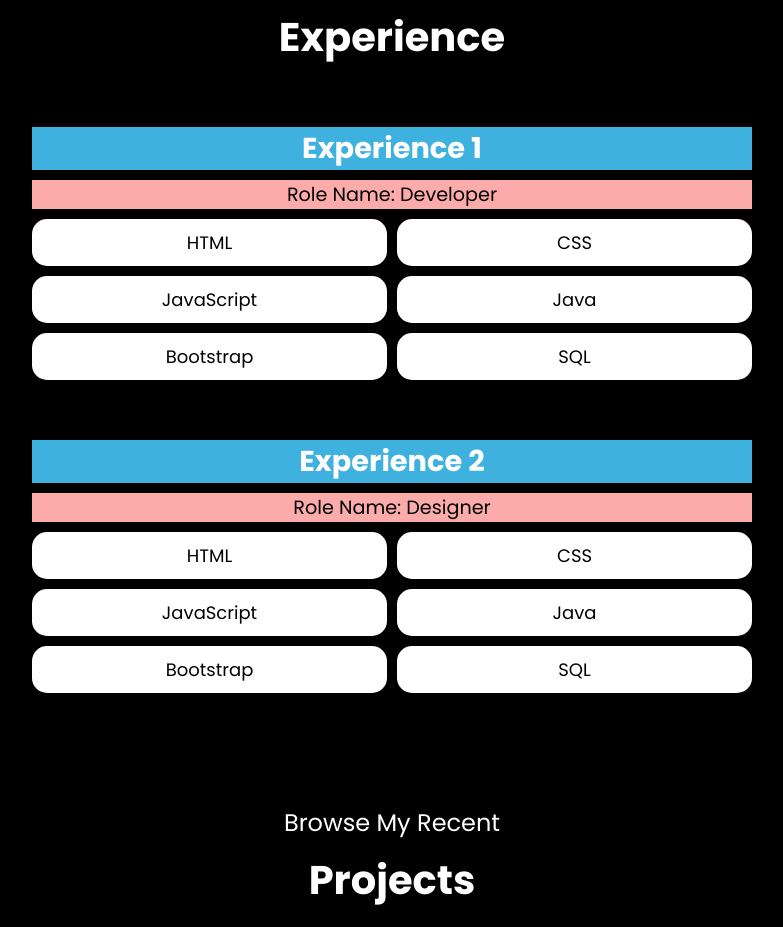
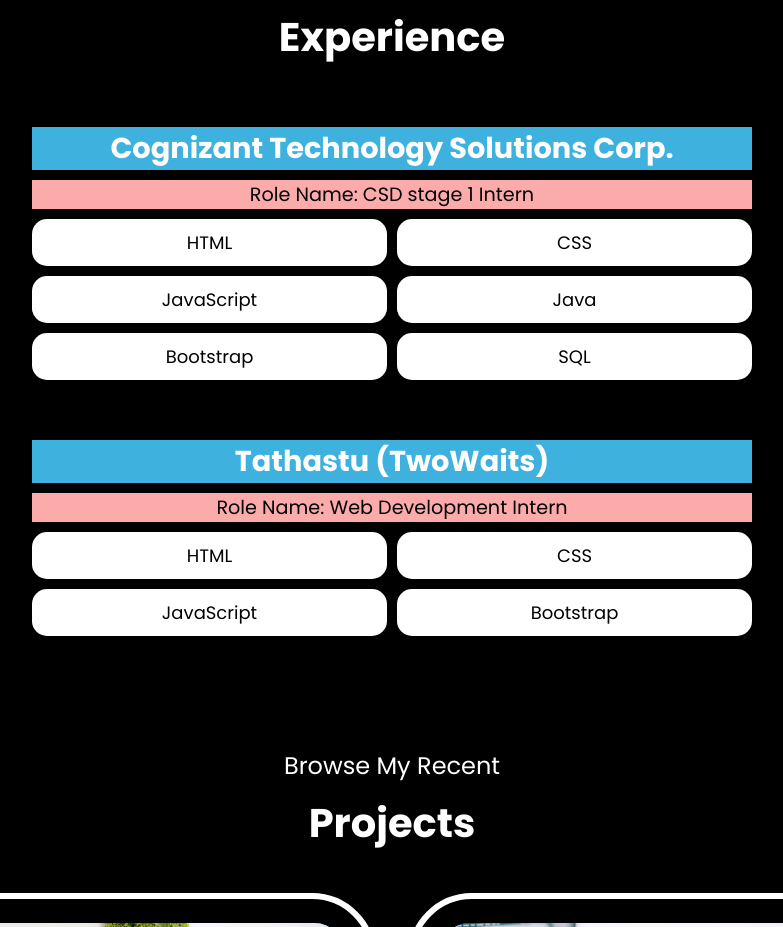
Before and after one commit to pranjalhonawale/my-portfolio, a plain HTML site: page index.html in a window 1280 px wide. Shown: the part 1721-2648 px from the top of the page, without its empty margins (248-1031 px from the left). Drawn offline with Linux system fonts and the light colour scheme.

Commit message:
changes made in experience

```diff
--- a/index.html
+++ b/index.html
@@ -203,7 +203,7 @@
 
     <style>
       .dropdown-icon {
-        margin-left: 5px; /* Adjust spacing between text and icon */
+        margin-left: 5px;
       }
     </style>
 
@@ -228,8 +228,8 @@
       <p class="section__text__p1">Explore My</p>
       <h1 class="title">Experience</h1>
       <div class="experience">
-          <h2>Experience 1</h2>
-          <div class="role-name">Role Name: Developer</div>
+          <h2>Cognizant Technology Solutions Corp.</h2>
+          <div class="role-name">Role Name: CSD stage 1 Intern</div>
           <div class="skills">
               <div class="skill">HTML</div>
               <div class="skill">CSS</div>
@@ -241,106 +241,16 @@
       </div>
 
       <div class="experience">
-          <h2>Experience 2</h2>
-          <div class="role-name">Role Name: Designer</div>
+          <h2>Tathastu (TwoWaits)</h2>
+          <div class="role-name">Role Name: Web Development Intern</div>
           <div class="skills">
               <div class="skill">HTML</div>
               <div class="skill">CSS</div>
               <div class="skill">JavaScript</div>
-              <div class="skill">Java</div>
               <div class="skill">Bootstrap</div>
-              <div class="skill">SQL</div>
           </div>
       </div>
   </section>
-
-    <!-- <section id="experience">
-      <p class="section__text__p1">Explore My</p>
-      <h1 class="title">Experience</h1>
-      <div class="experience-details-container">
-        <div class="about-containers">
-          <div class="details-container">
-            <h2 class="experience-sub-title">Cognizant Technology Solutions Corp.</h2>
-            <h3>CSD Stage 1 Intern (2024)</h3>
-            <div class="article-container">
-              <article>
-                <img src="./assets/assets/checkmark.png" alt="experience" class="icon" />
-                <div>
-                  <h3>Bootstrap</h3>
-                </div>
-              </article>
-              <article>
-                <img src="./assets/assets/checkmark.png" alt="experience" class="icon" />
-                <div>
-                  <h3>CSS</h3>
-                </div>
-              </article>
-              <article>
-                <img src="./assets/assets/checkmark.png" alt="experience" class="icon" />
-                <div>
-                  <h3>JavaScript</h3>
-                </div>
-              </article>
-              <article>
-                <img src="./assets/assets/checkmark.png" alt="experience" class="icon" />
-                <div>
-                  <h3>Core JAVA</h3>
-                </div>
-              </article>
-              <article>
-                <img src="./assets/assets/checkmark.png" alt="experience" class="icon" />
-                <div>
-                  <h3>SQL</h3>
-                </div>
-              </article>
-              <article>
-                <img src="./assets/assets/checkmark.png" alt="experience" class="icon" />
-                <div>
-                  <h3>OOP</h3>
-                </div>
-              </article>
-            </div>
-          </div>
-          <div class="details-container">
-            <h2 class="experience-sub-title">Tathastu (TwoWaits) </h2>
-            <h3>Web Development Intern (2021)</h3>
-            <div class="article-container">
-              <article>
-                <img src="./assets/assets/checkmark.png" alt="experience" class="icon" />
-                <div>
-                  <h3>HTML</h3>
-                </div>
-              </article>
-              <article>
-                <img src="./assets/assets/checkmark.png" alt="experience" class="icon" />
-                <div>
-                  <h3>CSS</h3>
-                </div>
-              </article> -->
-              <!-- <article>
-                <img src="./assets/assets/checkmark.png" alt="experience" class="icon" />
-                <div>
-                  <h3>JavaScript</h3>
-                </div>
-              </article>
-              <article>
-                <img src="./assets/assets/checkmark.png" alt="experience" class="icon" />
-                <div>
-                  <h3>HTML</h3>
-                </div>
-              </article>
-              <article>
-                <img src="./assets/assets/checkmark.png" alt="experience" class="icon" />
-                <div>
-                  <h3>Bootstrap</h3>
-                </div>
-              </article>
-            </div>
-          </div>
-        </div>
-      </div>
-      <img src="./assets/assets/arrow.png" alt="Arrow icon" class="icon arrow" onclick="location.href='#projects'" />
-    </section> -->
 
     <!-- Projects Section -->
     <section id="projects">
```
Also changed, not shown: 1 other file.
